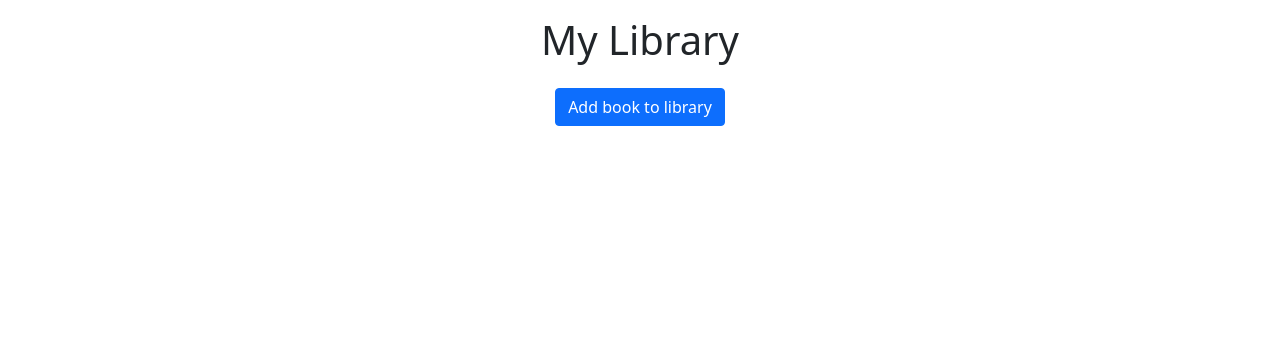
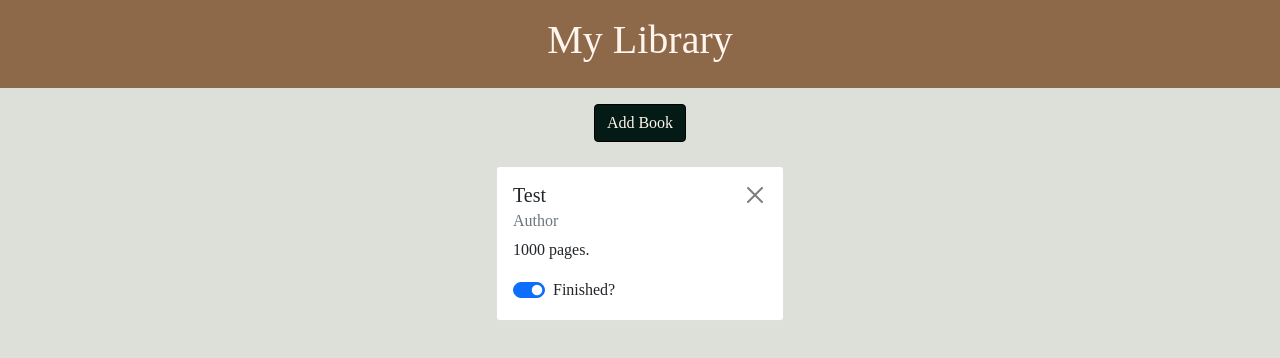
Before and after one commit to dillonlui/library, a plain HTML site: page index.html in a window 1280 px wide. Drawn offline with nearby package versions, Linux system fonts and the light colour scheme.

Commit message:
Added stylesheet, remove book, isRead switch

```diff
--- a/app.js
+++ b/app.js
@@ -52,9 +52,9 @@ function clearGrid() {
 
 function finishedReading(value) {
     if (value == true) {
-        return 'Book completed.'
+        return 'checked'
     } else {
-        return 'Book incomplete.'
+        return ''
     }
 }
 
@@ -82,8 +82,24 @@ function createCard(libraryBook) {
     cardBody.appendChild(cardSubtitle);
     let cardText = document.createElement('p');
     cardText.className = 'card-text';
-    cardText.textContent = `${book.pages} pages. ${finishedReading(book.isRead)}`;
+    cardText.textContent = `${book.pages} pages.`;
     cardBody.appendChild(cardText);
+    let cardForm = document.createElement('form');
+    cardBody.appendChild(cardForm);
+    let cardFormDiv = document.createElement('div');
+    cardFormDiv.className = 'form-check form-switch'
+    cardForm.appendChild(cardFormDiv);
+    let cardFormSwitch = document.createElement('input')
+    cardFormSwitch.className = 'form-check-input'
+    cardFormSwitch.type = 'checkbox'
+    cardFormSwitch.id = `${book.title}`;
+    cardFormSwitch.checked = `${finishedReading(book.isRead)}`
+    cardFormDiv.appendChild(cardFormSwitch);
+    let cardFormLabel = document.createElement('label');
+    cardFormLabel.className = 'form-check-label';
+    cardFormLabel.htmlFor = `${book.title}`;
+    cardFormLabel.textContent = 'Finished?';
+    cardFormDiv.appendChild(cardFormLabel);
     card.appendChild(cardBody);
     library.appendChild(card);
 }
@@ -102,11 +118,19 @@ library.addEventListener('click', function (e) {
         e.target.parentNode.parentNode.parentNode.parentNode.removeChild(e.target.parentNode.parentNode.parentNode);
     }
 })
+library.addEventListener('change', function (e) {
+    if (e.target.classList.contains('form-check-input')) {
+        let bookIndex = myLibrary.findIndex((book) => book.title == e.target.id)
+        myLibrary[bookIndex].isRead = e.target.checked
+        saveLocal();
+    }
+})
 // Modal Form
 
 let myModal = new bootstrap.Modal(document.getElementById('addBook'), {
     keyboard: false
 })
+let bookForm = document.querySelector('.newBookForm');
 const form = document.querySelector(".newBookForm");
 form.addEventListener("submit", addBook);
 
@@ -116,6 +140,7 @@ function addBook(e) {
     clearGrid();
     showLibrary();
     myModal.toggle();
+    bookForm.reset();
 }
 
 function getBookFromInput() {
@@ -134,7 +159,14 @@ function saveLocal() {
 
 function restoreLocal() {
     myLibrary = JSON.parse(localStorage.getItem("myLibrary"));
-    if (myLibrary === null) myLibrary = [];
+    if (myLibrary === null) myLibrary = [
+        {
+            title: 'Test',
+            author: 'Author',
+            pages: 1000,
+            isRead: true,
+        },
+    ];
     showLibrary();
 }
 
--- a/index.html
+++ b/index.html
@@ -8,17 +8,19 @@
     <title>Library Project</title>
     <link href="https://cdn.jsdelivr.net/npm/bootstrap@5.0.0-beta2/dist/css/bootstrap.min.css" rel="stylesheet"
         integrity="sha384-BmbxuPwQa2lc/FVzBcNJ7UAyJxM6wuqIj61tLrc4wSX0szH/Ev+nYRRuWlolflfl" crossorigin="anonymous">
+    <link rel="stylesheet" href="styles.css">
 </head>
 
-<body class='container'>
+<body>
 
-    <div class='d-flex justify-content-center my-3'>
+    <div class='header d-flex justify-content-center mb-3 p-3'>
         <h1>My Library</h1>
     </div>
+    <div class="container">
         <div class="d-flex justify-content-center mb-3">
             <!-- Button trigger modal -->
             <button type="button" class="btn btn-primary" data-bs-toggle="modal" data-bs-target="#addBook">
-            Add book to library
+                Add Book
             </button>
 
             <!-- Modal -->
@@ -32,7 +34,8 @@
                         <div class="modal-body">
                             <form class="newBookForm">
                                 <div class="form-floating mb-3">
-                                <input type="text" class="form-control" id="title" placeholder="Book title" required>
+                                    <input type="text" class="form-control" id="title" placeholder="Book title"
+                                        required>
                                     <label for="title">Book title</label>
                                 </div>
                                 <div class="form-floating mb-3">
@@ -59,7 +62,8 @@
                                 </div> -->
                                 </div>
                                 <div class="modal-footer">
-                                <button type="button" class="btn btn-secondary" data-bs-dismiss="modal">Close</button>
+                                    <button type="button" class="btn btn-secondary"
+                                        data-bs-dismiss="modal">Close</button>
                                     <button type="submit" class="btn btn-primary">Add to
                                         Library</button>
                                 </div>
@@ -71,6 +75,7 @@
         </div>
         <div class="d-flex flex-wrap justify-content-center" id="library">
         </div>
+    </div>
 
     <script src="https://cdn.jsdelivr.net/npm/bootstrap@5.0.0-beta2/dist/js/bootstrap.bundle.min.js"
         integrity="sha384-b5kHyXgcpbZJO/tY9Ul7kGkf1S0CWuKcCD38l8YkeH8z8QjE0GmW1gYU5S9FOnJ0"
--- /dev/null
+++ b/styles.css
@@ -0,0 +1,20 @@
+body {
+    font-family:'Times New Roman', Times, serif;
+    background-color: #dce0d9
+}
+
+.header {
+background-color: #8d6849;
+width: 100vw;
+color: seashell;
+}
+
+.btn {
+    color: seashell;
+    background-color: #041B15;
+    border-color: black;
+}
+
+.btn:hover{
+    background-color: #7A7265;
+}
```
Lines whose indentation alone changed are shown as unchanged.
